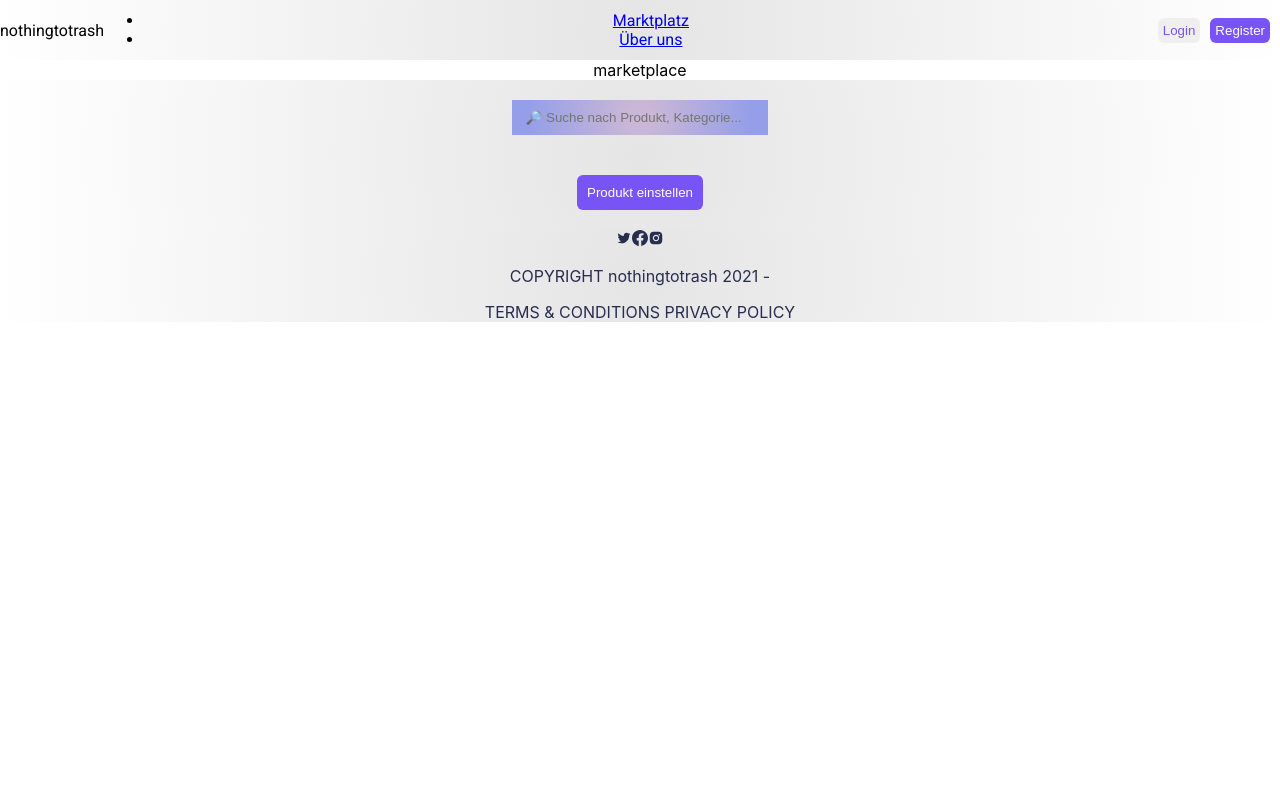
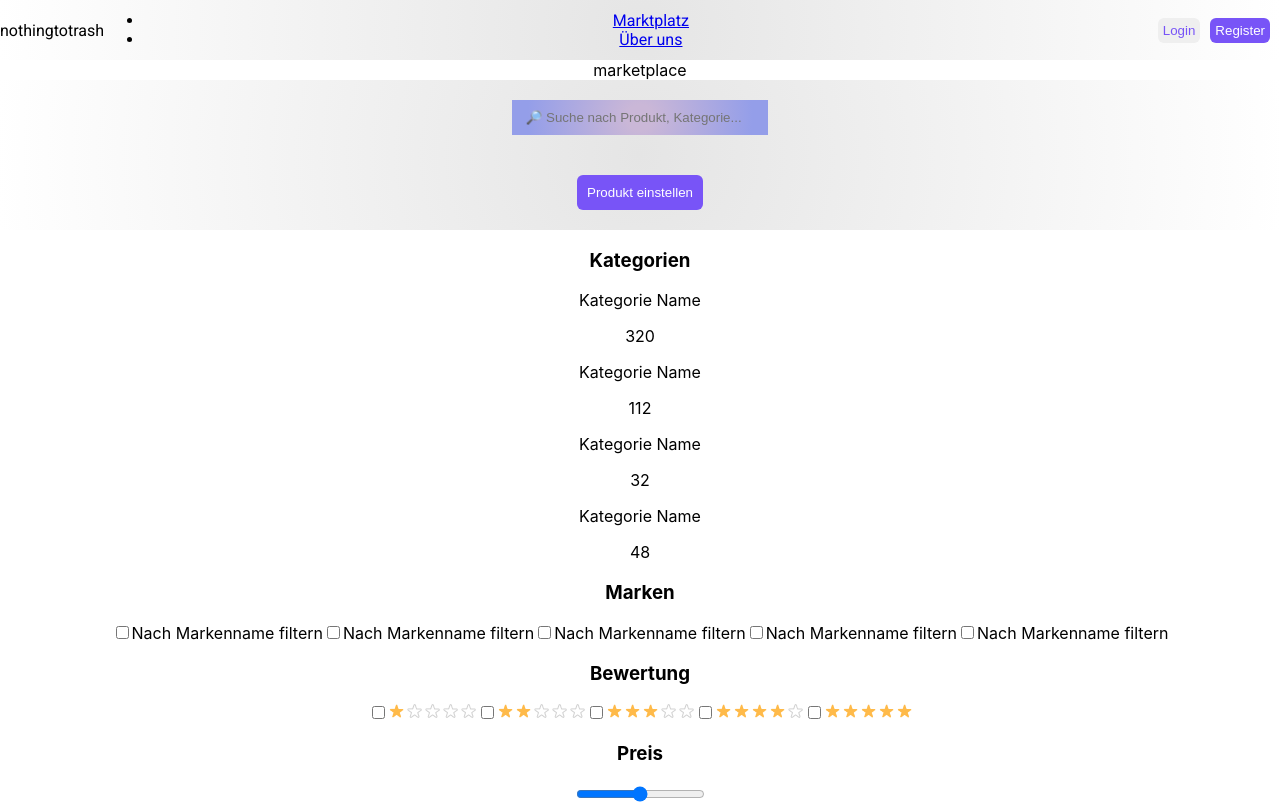
Before and after one commit to StephanPagel/nothing_to_trash, a React (Create React App) app in the folder frontend/: page /marketplace in a window 1280 px wide. Shown: the top 804 px of the page. Built offline with nearby package versions, Linux system fonts and the light colour scheme.

Commit message:
jsx sidebar

```diff
--- a/frontend/src/components/Sidebar.jsx
+++ b/frontend/src/components/Sidebar.jsx
@@ -57,7 +57,7 @@
         </label>
       </div>
       <div>
-        <p>Preis</p>
+        <h3>Preis</h3>
         <input type="range" name="" id="" />
         <p>Slider wird noch umgebaut. Bitte mit Styling warten</p>
       </div>
--- a/frontend/src/pages/marketplace.jsx
+++ b/frontend/src/pages/marketplace.jsx
@@ -7,6 +7,7 @@
     return (
         <div className="marketplace">marketplace
         <Searchbar />
+        <Sidebar />
         </div>
     )
 }
```
